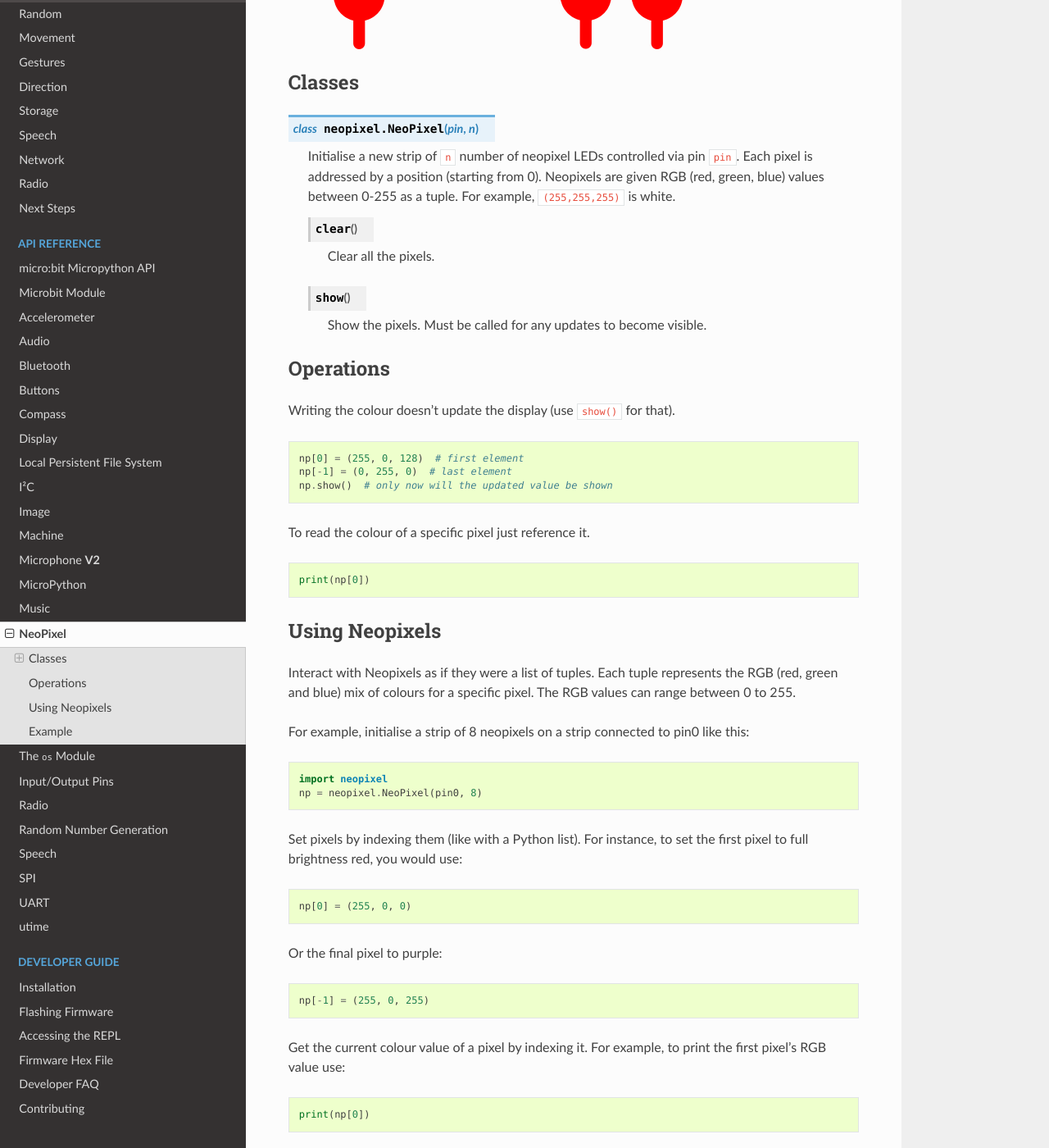
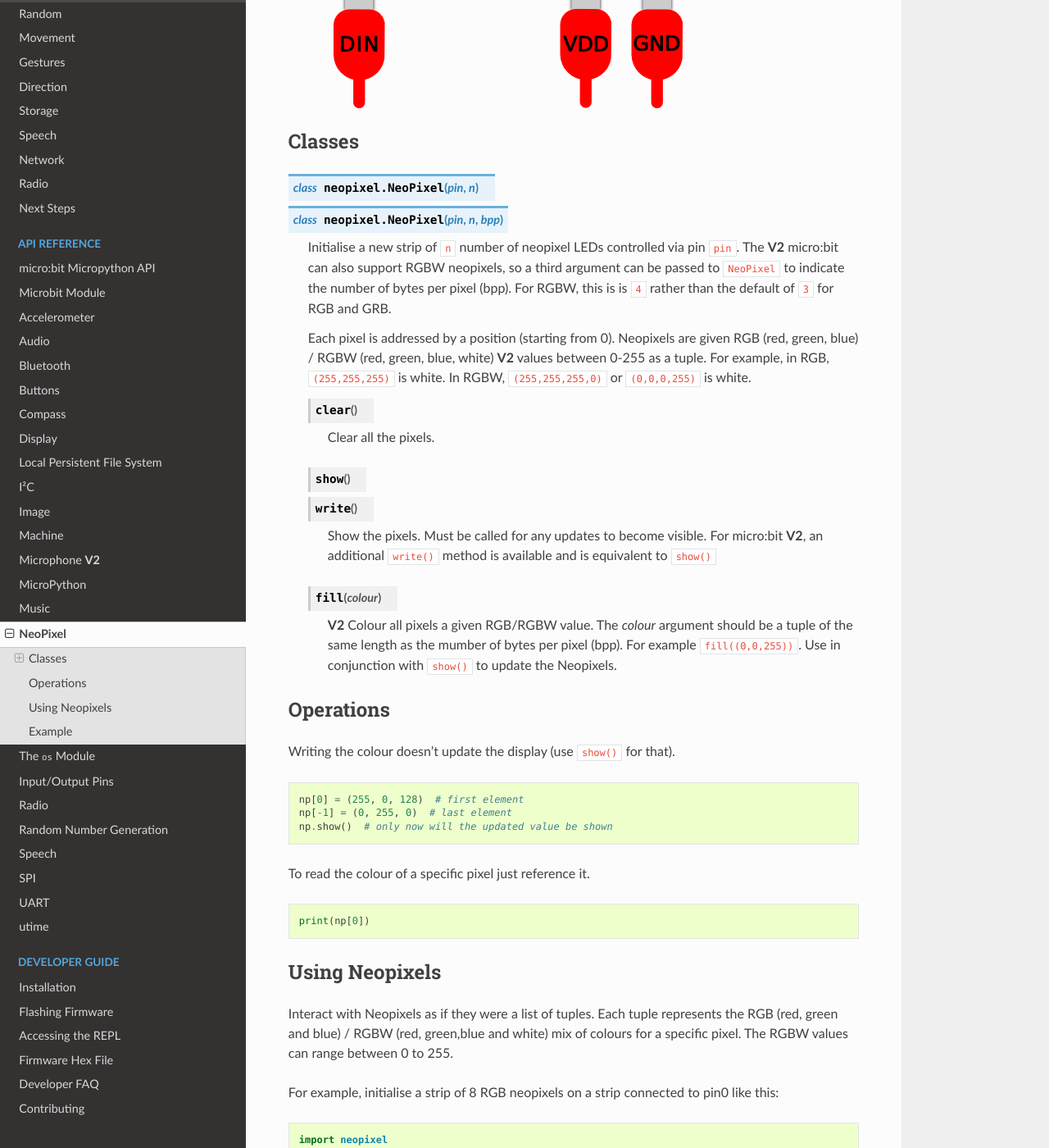
Before and after one commit to bbcmicrobit/micropython, a Sphinx documentation site: the page built from docs/neopixel.rst, in a window 1280 px wide and 1400 px high, scrolled down 1779 px. Shown: the whole window at 82% size. Built offline with Sphinx 7.4.7 and the Read the Docs theme 2.0.0, drawn with Linux system fonts in a browser that asks for light colours; some of the changed text lies outside the part shown.

Commit message:
Docs: update for V2 neopixel module (#694)
* Docs: update for RGBW neopixel

* Docs: RGBW neopixels

* Update docs/neopixel.rst

Co-authored-by: Carlos Pereira Atencio <carlos@microbit.org>

* Update docs/neopixel.rst

Co-authored-by: Carlos Pereira Atencio <carlos@microbit.org>

* change to bpp

* change to bpp

* add image attribution

* Update docs/neopixel.rst

Co-authored-by: Carlos Pereira Atencio <carlos@microbit.org>

* Add V2 methods

* Docs: Update neopixel

Co-authored-by: Carlos Pereira Atencio <carlos@microbit.org>

```diff
--- a/docs/neopixel.rst
+++ b/docs/neopixel.rst
@@ -4,7 +4,7 @@ NeoPixel
 .. py:module:: neopixel
 
 The ``neopixel`` module lets you use NeoPixel (WS2812) individually addressable
-RGB LED strips with the micro:bit. Note to use the ``neopixel`` module, you
+RGB and RGBW **V2** LED strips with the micro:bit. Note to use the ``neopixel`` module, you
 need to import it separately with::
 
     import neopixel
@@ -13,9 +13,9 @@ need to import it separately with::
 
     From our tests, the Microbit NeoPixel module can drive up to around 256
     NeoPixels. Anything above that and you may experience weird bugs and
-    issues. As the micro:bit can only supply 90mA to external devices,
-    larger numbers of NeoPixels require an external power supply with common
-    ground.
+    issues. The micro:bit can only supply 90mA **V1** or 190mA **V2**  to
+    external devices,larger numbers of NeoPixels require an external power
+    supply with common ground.
 
     NeoPixels are designed to work at 5V, but luckily they still function using
     the 3V supply of the BBC micro:bit. Please note that the micro:bit edge
@@ -27,6 +27,8 @@ contains everything to plug them into a micro:bit and create funky displays,
 art and games such as the demo shown below.
 
 .. image:: neopixel.gif
+   :alt: Neopixel flexible tile
+Image attribution: `adafruit flexible Neopixel matrix <https://www.adafruit.com/product/2547>`_
 
 To connect a strip of neopixels you'll need to attach the micro:bit as shown
 below (assuming you want to drive the pixels from pin 0 - you can connect
@@ -51,11 +53,18 @@ Classes
 
 .. py:class::
     NeoPixel(pin, n)
+    NeoPixel(pin, n, bpp)
 
     Initialise a new strip of ``n`` number of neopixel LEDs controlled via pin
-    ``pin``. Each pixel is addressed by a position (starting from 0). Neopixels
-    are given RGB (red, green, blue) values between 0-255 as a tuple. For
-    example, ``(255,255,255)`` is white.
+    ``pin``. The **V2** micro:bit can also support RGBW neopixels, so a third
+    argument can be passed to ``NeoPixel`` to indicate the number of bytes per
+    pixel (bpp). For RGBW, this is is ``4`` rather than the default of ``3`` for
+    RGB and GRB.
+
+    Each pixel is addressed by a position (starting from 0). Neopixels
+    are given RGB (red, green, blue) / RGBW (red, green, blue, white) **V2**
+    values between 0-255 as a tuple. For example, in RGB, ``(255,255,255)`` is
+    white. In RGBW, ``(255,255,255,0)`` or ``(0,0,0,255)`` is white.
 
     .. py:method:: clear()
 
@@ -63,8 +72,18 @@ Classes
 
 
     .. py:method:: show()
+                   write()
 
         Show the pixels. Must be called for any updates to become visible.
+        For micro:bit **V2**, an additional ``write()`` method is
+        available and is equivalent to ``show()``
+
+    .. py:method:: fill(colour)
+
+        **V2** Colour all pixels a given RGB/RGBW value. The `colour` argument
+        should be a tuple of the same length as the mumber of bytes per pixel
+        (bpp). For example ``fill((0,0,255))``. Use in conjunction with
+        ``show()`` to update the Neopixels.
 
 Operations
 ==========
@@ -87,10 +106,10 @@ Using Neopixels
 ===============
 
 Interact with Neopixels as if they were a list of tuples. Each tuple represents
-the RGB (red, green and blue) mix of colours for a specific pixel. The RGB
-values can range between 0 to 255.
+the RGB (red, green and blue) / RGBW (red, green,blue and white) mix of colours
+for a specific pixel. The RGBW values can range between 0 to 255.
 
-For example, initialise a strip of 8 neopixels on a strip connected to pin0
+For example, initialise a strip of 8 RGB neopixels on a strip connected to pin0
 like this::
 
     import neopixel
```
